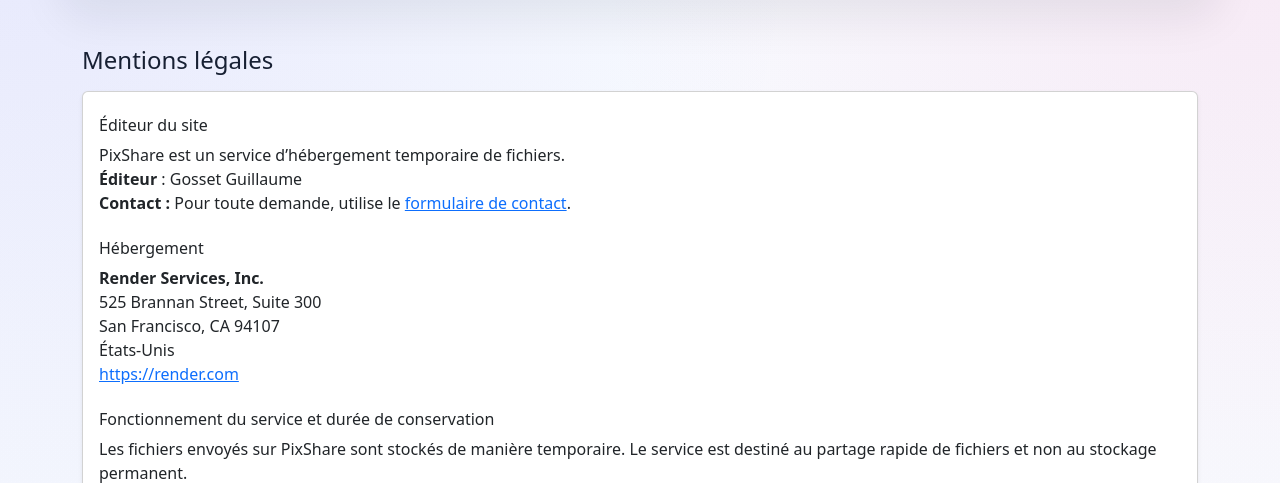
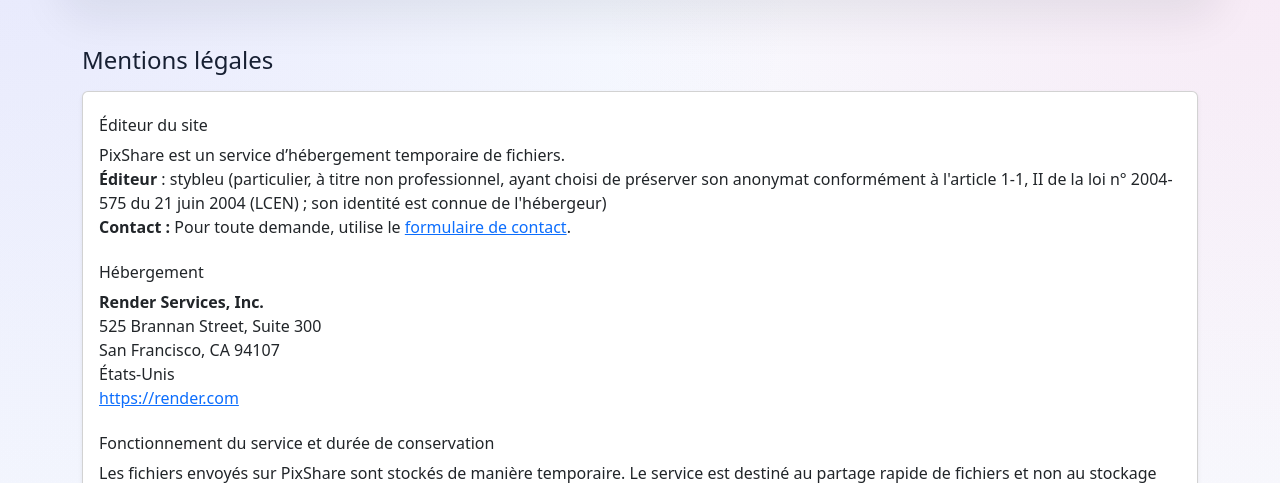
Before and after one commit to stybleu/pixshare, a Flask app: page /mentions-legales in a window 1280 px wide. Shown: the part 99-582 px from the top of the page. Run offline with Flask 3, Linux system fonts and the light colour scheme.

Commit message:
Mentions legales : editeur stybleu (particulier anonyme, LCEN art. 1-1 II)
Co-Authored-By: Claude Opus 5.5 <noreply@anthropic.com>
Claude-Session: https://claude.ai/code/session_01N1qXCqMf6wHzneJ6uq6k75

```diff
--- a/templates/mentions_legales.html
+++ b/templates/mentions_legales.html
@@ -12,7 +12,7 @@
 
       <p class="mb-2">
         {{ _("legal_intro_service") }}<br>
-        <b>{{ _("editing") }}</b> : Gosset Guillaume<br>
+        <b>{{ _("editing") }}</b> : stybleu (particulier, à titre non professionnel, ayant choisi de préserver son anonymat conformément à l'article 1-1, II de la loi n° 2004-575 du 21 juin 2004 (LCEN) ; son identité est connue de l'hébergeur)<br>
 
         <b>Contact :</b>
         {{ _("legal_contact_help") }} <a href="{{ url_for('public.contact') }}">{{ _("contact_form") }}</a>.
```
